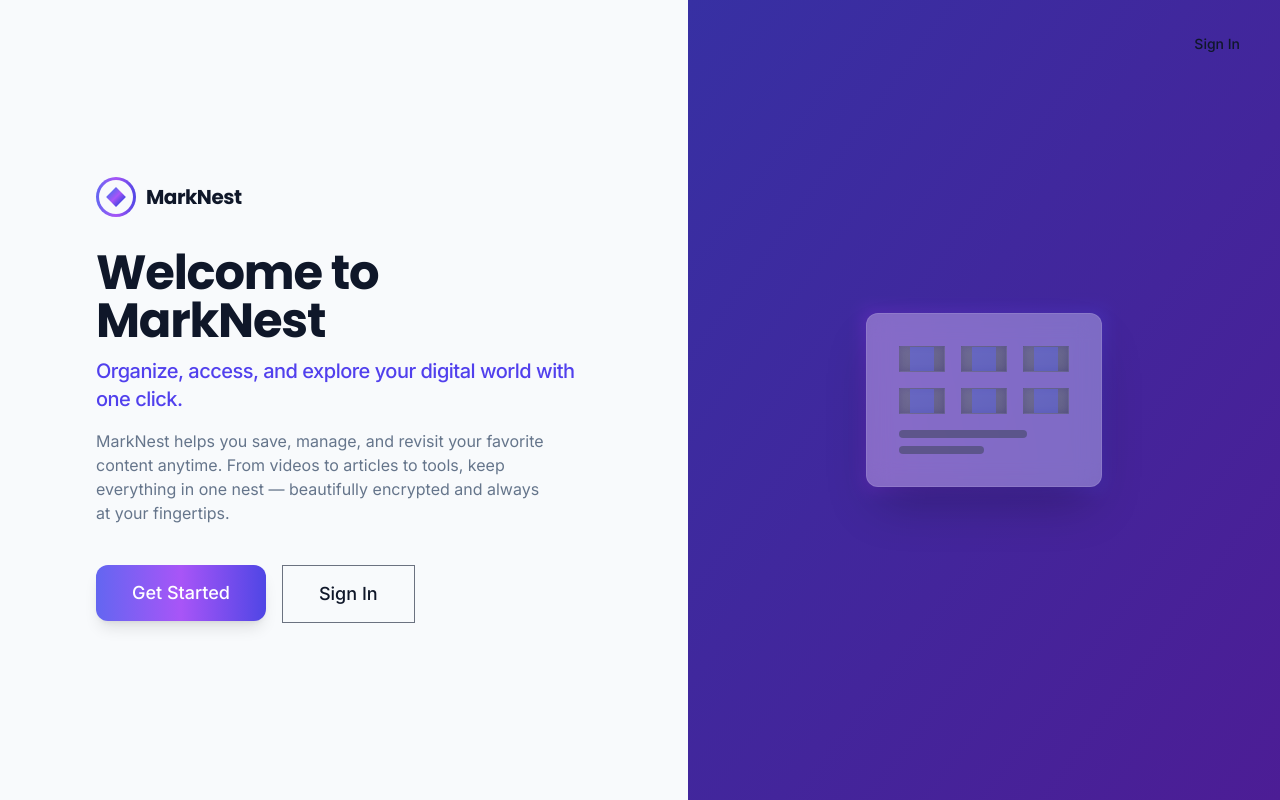
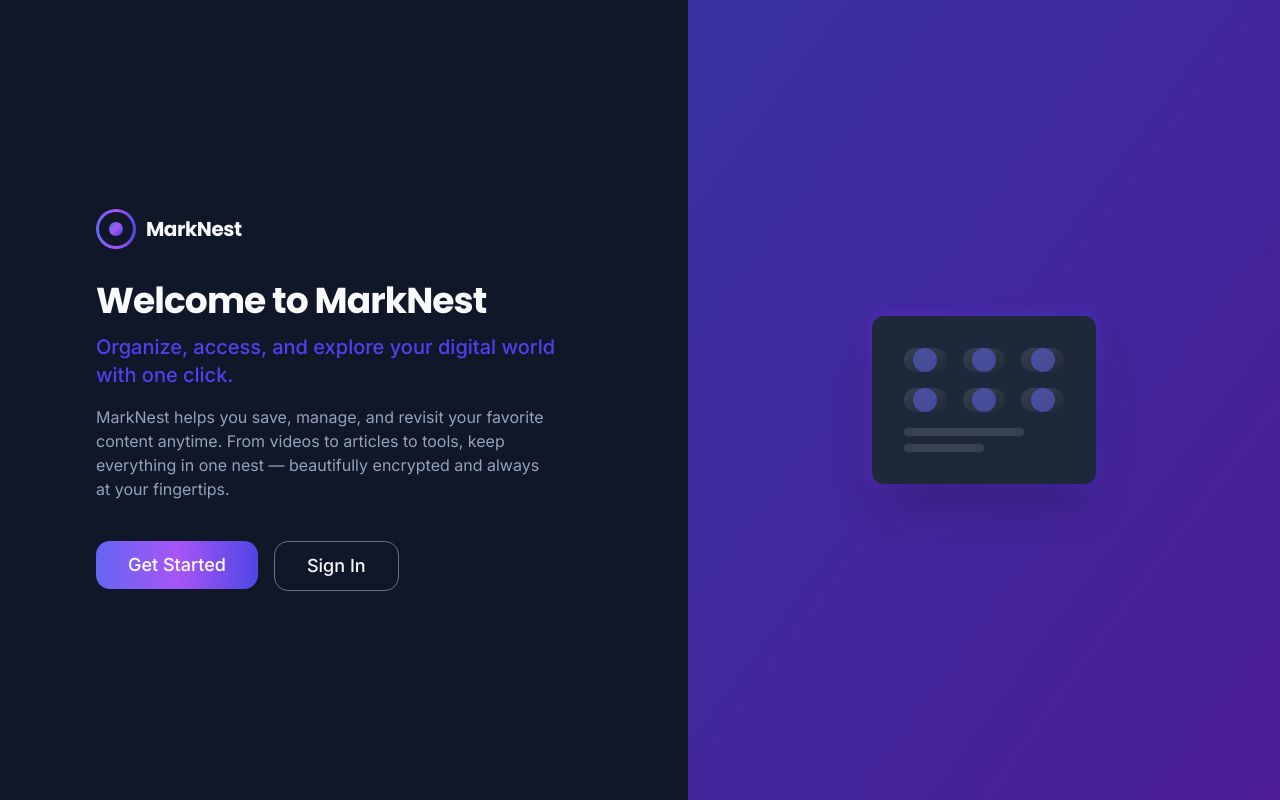
Before and after one commit to johnlukerdev/marknest-ui-haven, a React (Vite) app: page /signin in a window 1280 px wide. Built offline with nearby package versions, Linux system fonts and the light colour scheme.

Commit message:
Reverted to commit edb6d052e1fd6a7ebff597aa1eab53a93fd3c27d

```diff
--- a/src/components/BookmarkCard.tsx
+++ b/src/components/BookmarkCard.tsx
@@ -76,7 +76,7 @@ const BookmarkCard: React.FC<BookmarkCardProps> = ({ title, url, imageUrl }) =>
                   </Button>
                 </DropdownMenuTrigger>
                 <DropdownMenuContent align="end" className="w-48">
-                  <DropdownMenuItem className="text-white bg-gradient-to-r from-[#d32f2f] to-[#e53935] hover:from-[#c62828] hover:to-[#d32f2f] font-bold px-5 py-3 rounded-xl shadow-md text-[15px]">
+                  <DropdownMenuItem className="text-white bg-red-600 hover:bg-red-700 px-4 py-2.5 font-medium text-[15px]">
                     <Trash2 className="mr-2 h-4 w-4" />
                     Delete
                   </DropdownMenuItem>
--- a/src/components/BookmarkGrid.tsx
+++ b/src/components/BookmarkGrid.tsx
@@ -57,7 +57,7 @@ const BookmarkGrid: React.FC<BookmarkGridProps> = ({ onAddBookmark }) => {
   const [bookmarks] = useState<BookmarkType[]>(INITIAL_BOOKMARKS);
 
   return (
-    <div className="container py-12 px-6 sm:px-8 mx-auto max-w-6xl">
+    <div className="container py-12 px-6 sm:px-8 mx-auto max-w-7xl">
       <div className="grid grid-cols-1 gap-8 sm:grid-cols-2 lg:grid-cols-3">
         {bookmarks.map((bookmark) => (
           <BookmarkCard
--- a/src/index.css
+++ b/src/index.css
@@ -8,6 +8,38 @@
 
 @layer base {
   :root {
+    --background: 222 47% 11%;
+    --foreground: 210 40% 98%;
+
+    --card: 217 33% 17%;
+    --card-foreground: 210 40% 98%;
+
+    --popover: 217 33% 17%;
+    --popover-foreground: 210 40% 98%;
+
+    --primary: 246 83% 59%;
+    --primary-foreground: 210 40% 98%;
+
+    --secondary: 217 33% 17%;
+    --secondary-foreground: 210 40% 98%;
+
+    --muted: 217 33% 17%;
+    --muted-foreground: 215 20% 65%;
+
+    --accent: 217 33% 17%;
+    --accent-foreground: 210 40% 98%;
+
+    --destructive: 0 63% 31%;
+    --destructive-foreground: 210 40% 98%;
+
+    --border: 217 33% 17%;
+    --input: 217 33% 17%;
+    --ring: 246 83% 59%;
+
+    --radius: 1rem;
+  }
+
+  .light {
     --background: 210 40% 98%;
     --foreground: 222 47% 11%;
 
@@ -36,66 +68,6 @@
     --input: 214 32% 91%;
     --ring: 246 83% 59%;
   }
-
-  .light {
-    --background: 220 33% 98%;
-    --foreground: 222 47% 11%;
-
-    --card: 0 0% 100%;
-    --card-foreground: 222 47% 11%;
-
-    --popover: 0 0% 100%;
-    --popover-foreground: 222 47% 11%;
-
-    --primary: 246 83% 59%;
-    --primary-foreground: 210 40% 98%;
-
-    --secondary: 214 32% 91%;
-    --secondary-foreground: 222 47% 11%;
-
-    --muted: 214 32% 91%;
-    --muted-foreground: 215 16% 47%;
-
-    --accent: 214 32% 91%;
-    --accent-foreground: 222 47% 11%;
-
-    --destructive: 0 84% 60%;
-    --destructive-foreground: 210 40% 98%;
-
-    --border: 214 32% 91%;
-    --input: 214 32% 91%;
-    --ring: 246 83% 59%;
-  }
-
-  .dark {
-    --background: 222 47% 11%;
-    --foreground: 210 40% 98%;
-
-    --card: 224 30% 12%;
-    --card-foreground: 210 40% 98%;
-
-    --popover: 224 30% 12%;
-    --popover-foreground: 210 40% 98%;
-
-    --primary: 246 83% 59%;
-    --primary-foreground: 210 40% 98%;
-
-    --secondary: 217 33% 17%;
-    --secondary-foreground: 210 40% 98%;
-
-    --muted: 217 33% 17%;
-    --muted-foreground: 215 20% 65%;
-
-    --accent: 217 33% 17%;
-    --accent-foreground: 210 40% 98%;
-
-    --destructive: 0 63% 31%;
-    --destructive-foreground: 210 40% 98%;
-
-    --border: 217 33% 17%;
-    --input: 217 33% 17%;
-    --ring: 246 83% 59%;
-  }
 }
 
 @layer base {
@@ -113,10 +85,6 @@
 
   .card-enter {
     @apply animate-scale-in;
-  }
-
-  .shadow-inner {
-    box-shadow: inset 0 2px 4px 0 rgba(0, 0, 0, 0.06);
   }
 }
 
@@ -139,8 +107,4 @@
   .gradient-primary {
     @apply bg-gradient-to-r from-indigo-500 via-purple-500 to-indigo-600;
   }
-
-  .delete-button {
-    @apply bg-gradient-to-r from-[#d32f2f] to-[#e53935] text-white font-bold px-5 py-3 rounded-xl shadow-md;
-  }
 }
--- a/src/pages/SignIn.tsx
+++ b/src/pages/SignIn.tsx
@@ -31,23 +31,23 @@ const SignIn: React.FC = () => {
           <Logo />
         </div>
 
-        <h1 className="text-5xl font-bold tracking-tight mb-3 font-[Poppins] animate-fade-in">
+        <h1 className="text-4xl font-bold tracking-tight mb-3 font-[Poppins]">
           Welcome to MarkNest
         </h1>
 
-        <p className="text-xl text-primary mb-4 font-medium tracking-tight animate-fade-in" style={{animationDelay: '0.1s'}}>
+        <p className="text-xl text-primary mb-4 font-medium">
           Organize, access, and explore your digital world with one click.
         </p>
 
-        <p className="text-muted-foreground mb-10 max-w-md animate-fade-in" style={{animationDelay: '0.2s'}}>
+        <p className="text-muted-foreground mb-10 max-w-md">
           MarkNest helps you save, manage, and revisit your favorite content anytime.
           From videos to articles to tools, keep everything in one nest — beautifully
           encrypted and always at your fingertips.
         </p>
 
-        <div className="flex flex-col gap-4 sm:flex-row animate-fade-in" style={{animationDelay: '0.3s'}}>
+        <div className="flex flex-col gap-4 sm:flex-row">
           <Button
-            className="gradient-primary text-white font-medium py-7 px-9 text-lg rounded-xl shadow-lg"
+            className="gradient-primary text-white font-medium py-6 px-8 text-lg"
             onClick={handleGetStarted}
           >
             Get Started
@@ -55,21 +55,12 @@ const SignIn: React.FC = () => {
 
           <Button
             variant="outline"
-            className="border-gray-500 hover:bg-muted py-7 px-9 text-lg"
+            className="border-gray-500 hover:bg-muted py-6 px-8 text-lg"
             onClick={() => setIsModalOpen(true)}
           >
             Sign In
           </Button>
         </div>
-
-        {/* Sign In button in top right */}
-        <Button
-          variant="ghost"
-          className="absolute top-6 right-6 hover:bg-muted"
-          onClick={() => setIsModalOpen(true)}
-        >
-          Sign In
-        </Button>
       </div>
 
       {/* Right side - Illustration */}
@@ -77,17 +68,17 @@ const SignIn: React.FC = () => {
         <div className="max-w-md">
           <div className="relative">
             <div className="absolute -inset-1 bg-gradient-to-r from-purple-600 to-indigo-600 rounded-lg blur opacity-25"></div>
-            <div className="relative bg-card/30 backdrop-blur-md p-8 rounded-xl shadow-2xl border border-white/10">
+            <div className="relative bg-card p-8 rounded-xl shadow-2xl">
               <div className="grid grid-cols-3 gap-4">
                 {[1, 2, 3, 4, 5, 6].map(i => (
-                  <div key={i} className="aspect-video rounded-lg bg-gradient-to-br from-gray-700/50 to-gray-800/50 backdrop-blur-sm flex items-center justify-center border border-white/5">
+                  <div key={i} className="aspect-video rounded-lg bg-gradient-to-br from-gray-700 to-gray-800 flex items-center justify-center">
                     <div className="w-6 h-6 rounded-md bg-indigo-500/50"></div>
                   </div>
                 ))}
               </div>
               <div className="mt-4 space-y-2">
-                <div className="h-2 bg-gray-700/50 rounded w-3/4"></div>
-                <div className="h-2 bg-gray-700/50 rounded w-1/2"></div>
+                <div className="h-2 bg-gray-700 rounded w-3/4"></div>
+                <div className="h-2 bg-gray-700 rounded w-1/2"></div>
               </div>
             </div>
           </div>
@@ -118,7 +109,7 @@ const SignIn: React.FC = () => {
 
             <Button
               type="submit"
-              className="w-full gradient-primary hover:opacity-95 transition-opacity py-5 rounded-xl"
+              className="w-full gradient-primary hover:opacity-95 transition-opacity py-5"
             >
               Continue
             </Button>
```
Also changed, not shown: src/components/NavBar.tsx (+26 -27 lines).
